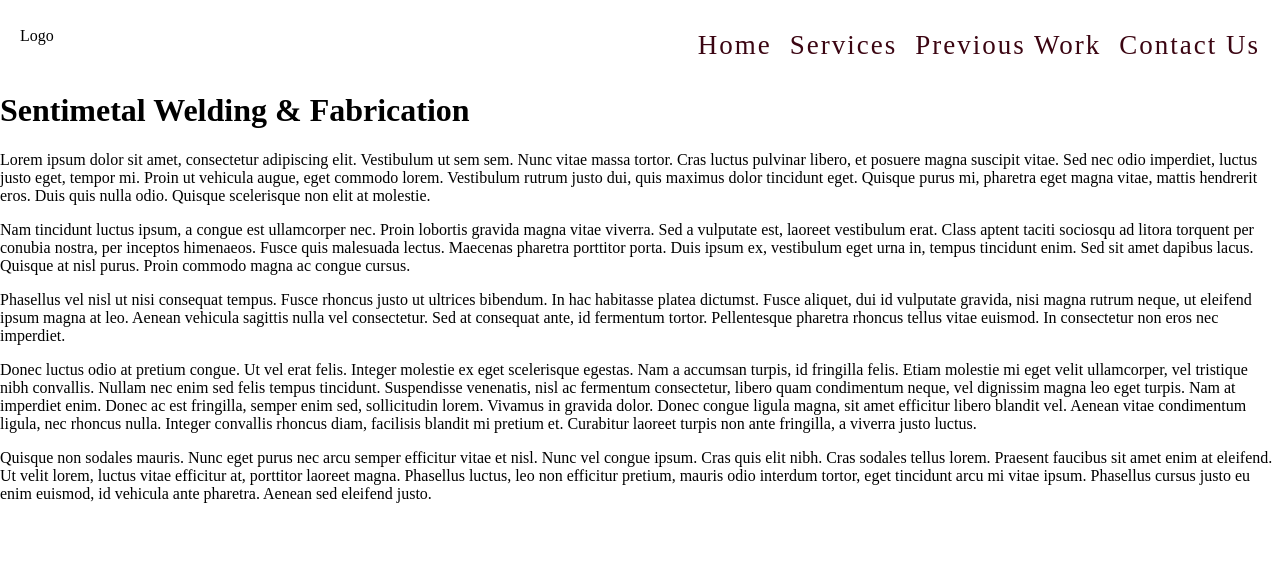
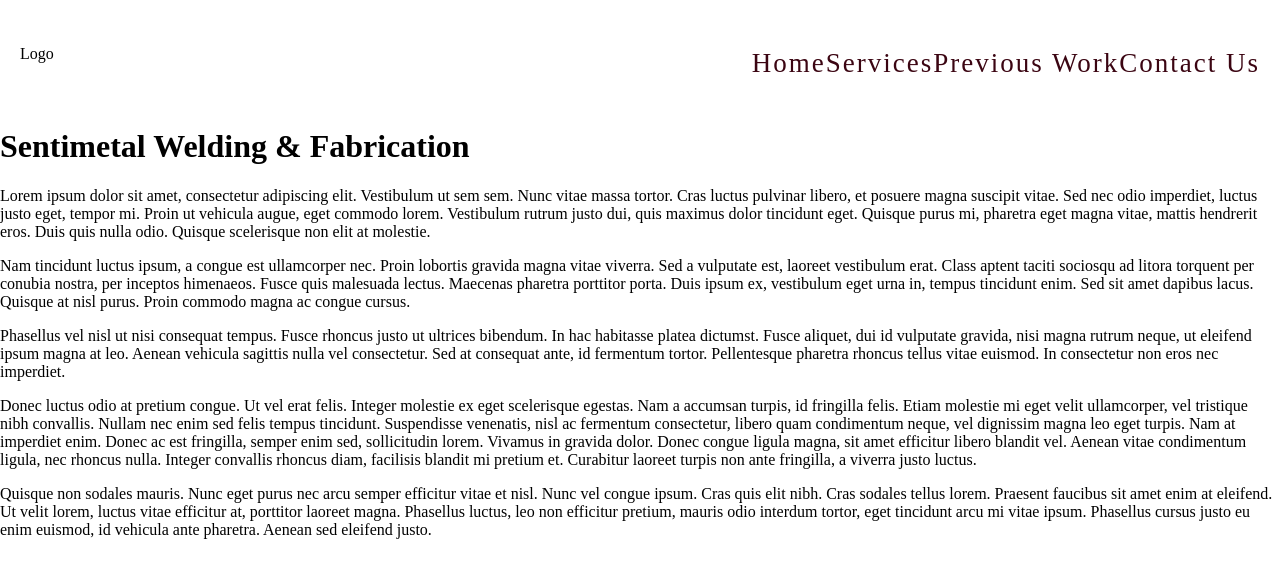
Before and after one commit to barrett4467/sentimetal-welding, a React (Create React App) app: page / in a window 1280 px wide. Shown: the top 578 px of the page. Built offline with nearby package versions, Linux system fonts and the light colour scheme.

Commit message:
updating nav links to list instead

```diff
--- a/src/elements/Navbar.js
+++ b/src/elements/Navbar.js
@@ -22,19 +22,26 @@ const DropDownContent = styled.div`
     min-width: 160px;
     z-index: 1;
 `
-const StyledLink = styled(Link)`
+const StyledUl = styled.ul`
+    display: flex;
+    list-style-type: none;
+
+`
+const StyledLi = styled.li`
     position: relative;
     top: 10px;
+    margin: 0 auto;
+    &:hover ${DropDownContent} {
+        display: block;
+    }
+`
+const StyledLink = styled(Link)`
     text-decoration: none;
     color: #3b0512;
     font-size: 1.5em;
     letter-spacing: 2px;
-    margin: 0 auto;
     &:hover {
         color: #dfac7a;
-    }
-    &:hover ${DropDownContent} {
-        display: block;
     }
 `
 const Menu = styled.div`
@@ -51,10 +58,20 @@ function Navbar() {
         <Nav>
             <div>Logo</div>
             <Menu>
-                <StyledLink to="/">Home</StyledLink>
-                <StyledLink to="/services">Services</StyledLink>
-                <StyledLink to="/previous-work">Previous Work</StyledLink>
-                <StyledLink to="/contact">Contact Us</StyledLink>
+                <StyledUl>
+                    <StyledLi>
+                        <StyledLink to="/">Home</StyledLink>
+                    </StyledLi>
+                    <StyledLi>
+                        <StyledLink to="/services">Services</StyledLink>
+                    </StyledLi>
+                    <StyledLi>
+                    <StyledLink to="/previous-work">Previous Work</StyledLink>
+                    </StyledLi>
+                    <StyledLi>
+                        <StyledLink to="/contact">Contact Us</StyledLink>
+                    </StyledLi>
+                </StyledUl>
             </Menu>
         </Nav>
         </>
```
